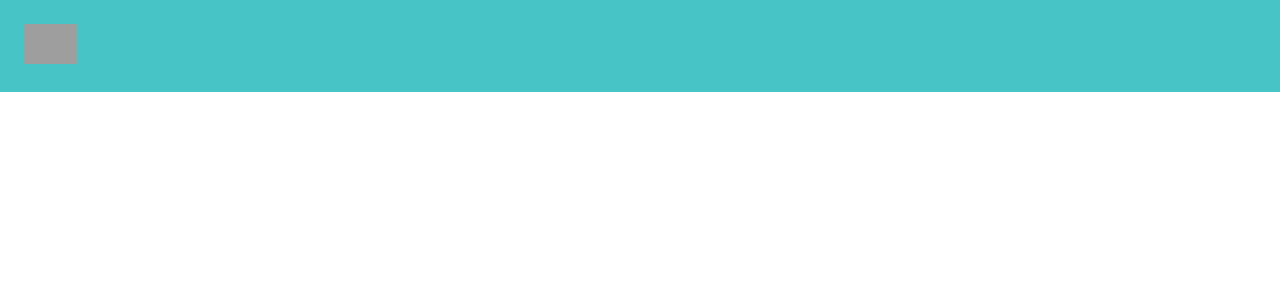
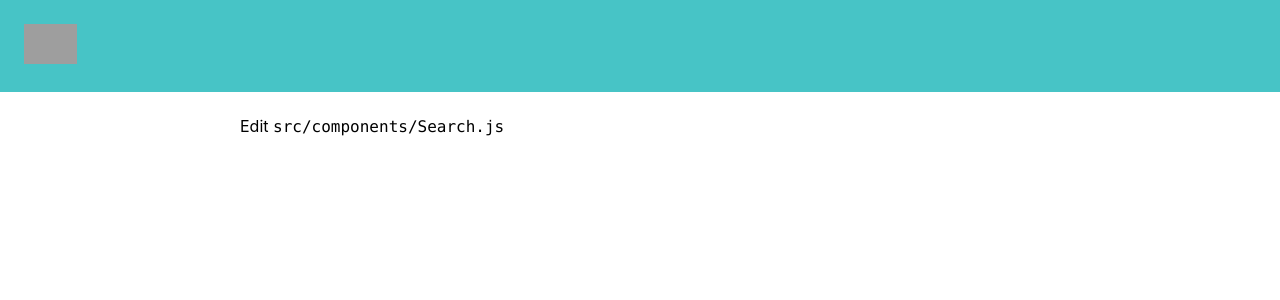
Before and after one commit to Tiqets/tq-assignment-js, a React (Create React App) app: page / in a window 1280 px wide. Shown: the top 300 px of the page. Built offline with nearby package versions, Linux system fonts and the light colour scheme; grey boxes are pictures that could not be loaded.

Commit message:
Scaffold `Search` component

```diff
--- a/src/App.css
+++ b/src/App.css
@@ -7,3 +7,9 @@
 .App-logo {
   height: 40px;
 }
+
+.App-main {
+  max-width: 800px;
+  margin: 0 auto;
+  padding: 24px;
+}
--- a/src/App.js
+++ b/src/App.js
@@ -1,4 +1,5 @@
 import React from 'react';
+import Search from './components/Search';
 import './App.css';
 
 function App() {
@@ -11,6 +12,9 @@
           alt="Tiqets.com"
         />
       </header>
+      <main className="App-main">
+        <Search />
+      </main>
     </div>
   );
 }
--- /dev/null
+++ b/src/components/Search.js
@@ -0,0 +1,14 @@
+import React from 'react';
+
+/* Feel free to make this a functional component if you consider it necessary */
+class Search extends React.Component {
+  render() {
+    return (
+      <div>
+        Edit <code>src/components/Search.js</code>
+      </div>
+    );
+  }
+}
+
+export default Search;
```
